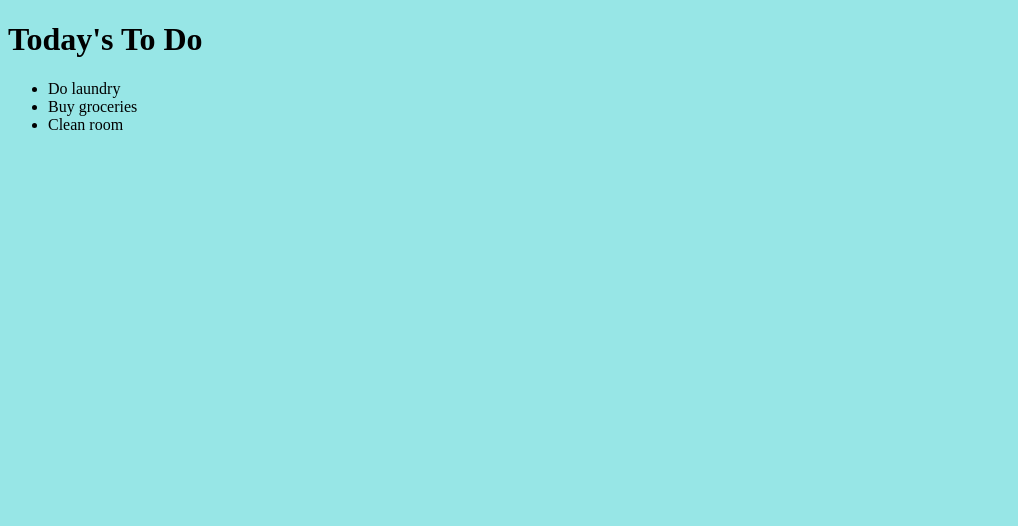
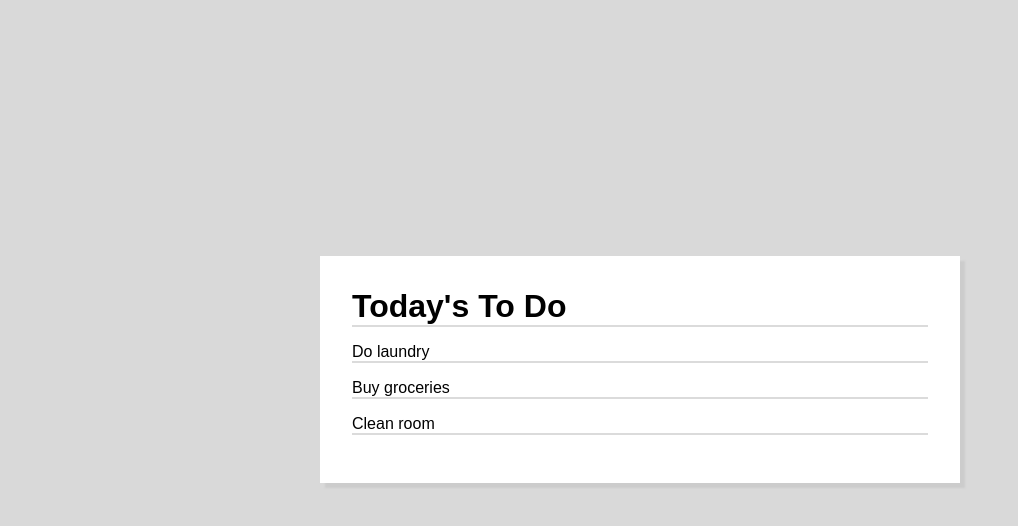
Before and after one commit to EddxSotz/To-Do-list, a website built with webpack: page src/index.html in a window 1280 px wide. Shown: the whole page, without its empty margins (0-1018 px from the left). Built offline with nearby package versions, Linux system fonts and the light colour scheme.

Commit message:
Add css styles

```diff
--- a/src/index.html
+++ b/src/index.html
@@ -7,8 +7,8 @@
   <title>To Do list</title>
 </head>
 <body>
-  <h1>Today's To Do</h1>
   <div>
+    <h1>Today's To Do</h1>
     <ul id="task-list"></ul>
   </div>
 </body>
--- a/src/style.css
+++ b/src/style.css
@@ -1,3 +1,33 @@
+* {
+  margin: 0;
+  padding: 0;
+  box-sizing: border-box;
+}
+
 body {
-  background-color: rgb(151, 230, 230);
+  background-color: rgb(217, 217, 217);
+  font-family: sans-serif;
 }
+
+div {
+  background-color: white;
+  box-shadow: 5px 5px 2px #ccc;
+  width: 50%;
+  padding: 2rem;
+  margin-inline: auto;
+  margin-top: 20%;
+}
+
+h1 {
+  border-bottom: 2px solid #dbdbdb;
+  margin-bottom: 1rem;
+}
+
+ul {
+  list-style-type: none;
+}
+
+li {
+  border-bottom: 2px solid #dbdbdb;
+  margin-bottom: 1rem;
+}
```
Also changed, not shown: src/index.js (indentation only).
